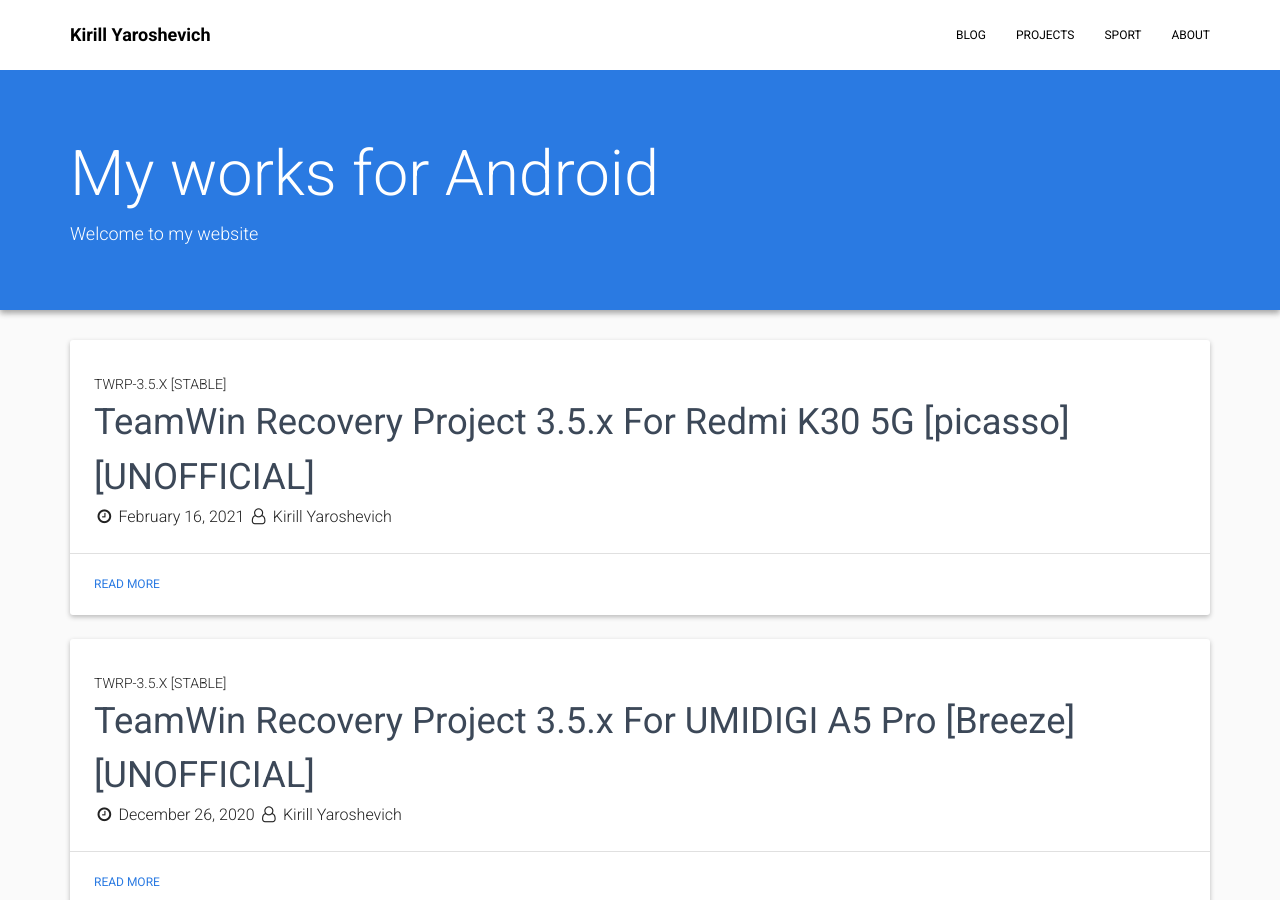
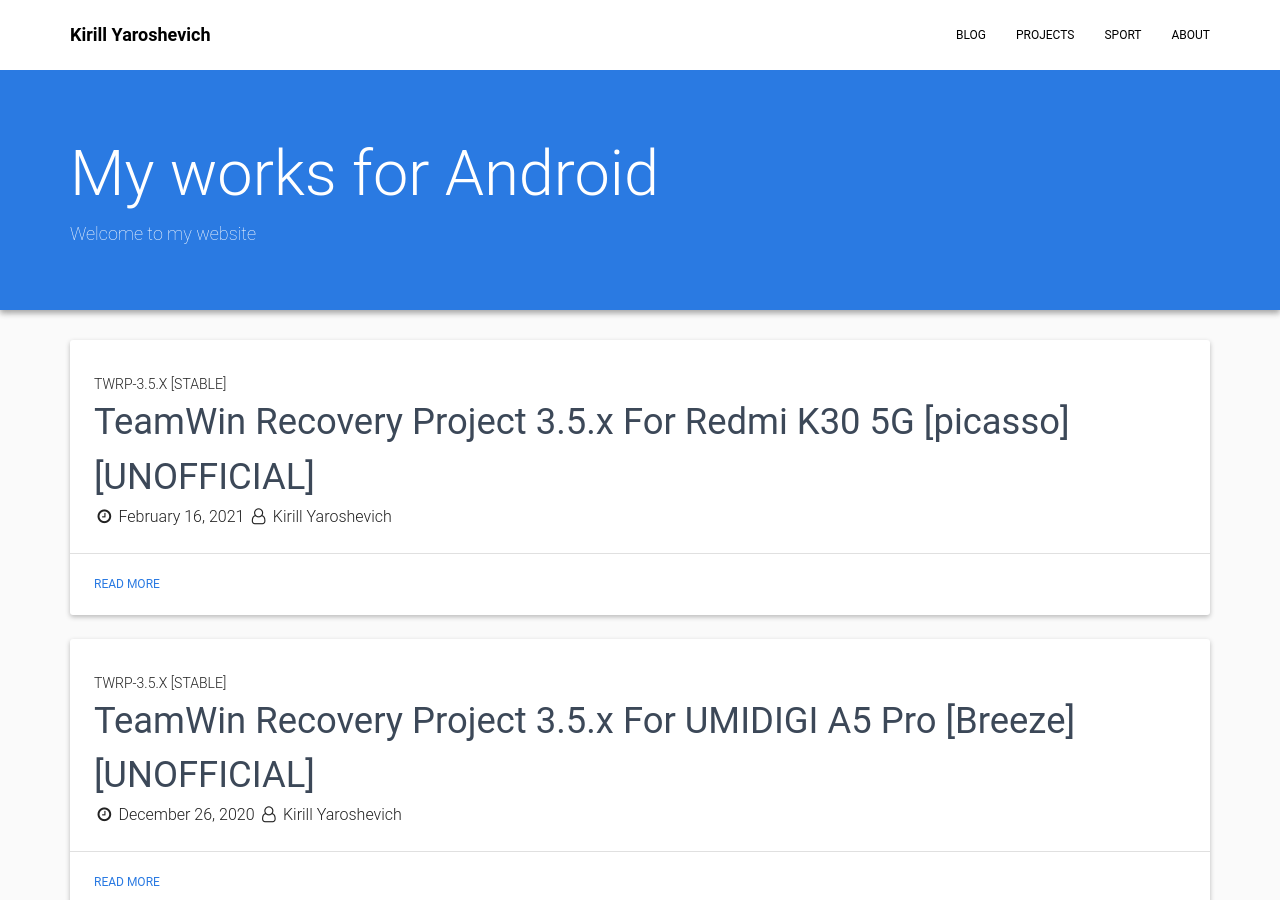
Before and after one commit to Hadenix/Hadenix.github.io, a Jekyll site: the page built from index.html, in a window 1280 px wide and 900 px high. Built offline with Jekyll 4.4.1, drawn with Linux system fonts in a browser that asks for light colours; nearby versions of some CDN libraries.

Commit message:
Update default.html

```diff
--- a/_layouts/default.html
+++ b/_layouts/default.html
@@ -11,7 +11,7 @@
     <link rel="stylesheet" href="https://maxcdn.bootstrapcdn.com/bootstrap/3.3.7/css/bootstrap.min.css" integrity="sha384-BVYiiSIFeK1dGmJRAkycuHAHRg32OmUcww7on3RYdg4Va+PmSTsz/K68vbdEjh4u" crossorigin="anonymous">
     <link rel="stylesheet" href="{{ site.baseurl }}/assets/css/material-kit.css" />
     <link rel="stylesheet" href="{{ site.baseurl }}/assets/css/style.css" />
-    <link rel="stylesheet" href="https://fonts.googleapis.com/css?family=Roboto:300,400,500,700" />
+    <link rel="stylesheet" href="https://fonts.googleapis.com/css?family=Open+Sans:300,400,500,700" />
     <link rel="stylesheet" href="https://maxcdn.bootstrapcdn.com/font-awesome/4.7.0/css/font-awesome.min.css" />
     <link rel="stylesheet" href="https://fonts.googleapis.com/icon?family=Material+Icons" />
 
```
